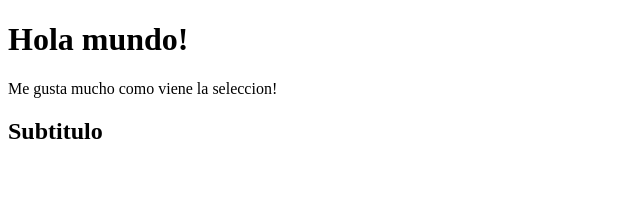
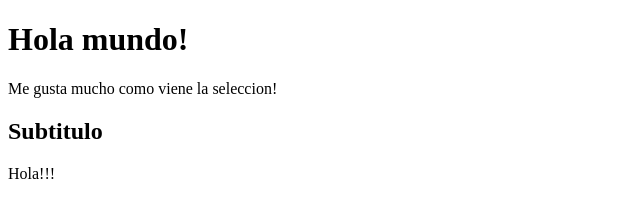
Before and after one commit to Matu-Dev-JS/2026_UTN_PWI_TM_LUN_MIE_JUNIO_PRACTICA_REPOSITORIO, a plain HTML site: page index.html in a window 1280 px wide. Shown: the full height of the page, 0-640 px from the left. Drawn offline with Linux system fonts and the light colour scheme.

Commit message:
Hice un parrafo

```diff
--- a/index.html
+++ b/index.html
@@ -9,5 +9,6 @@
     <h1>Hola mundo!</h1>
     <p>Me gusta mucho como viene la seleccion!</p>
     <h2>Subtitulo</h2>
+    <p>Hola!!!</p>
 </body>
 </html>
```
Also changed, not shown: 1 other file.
